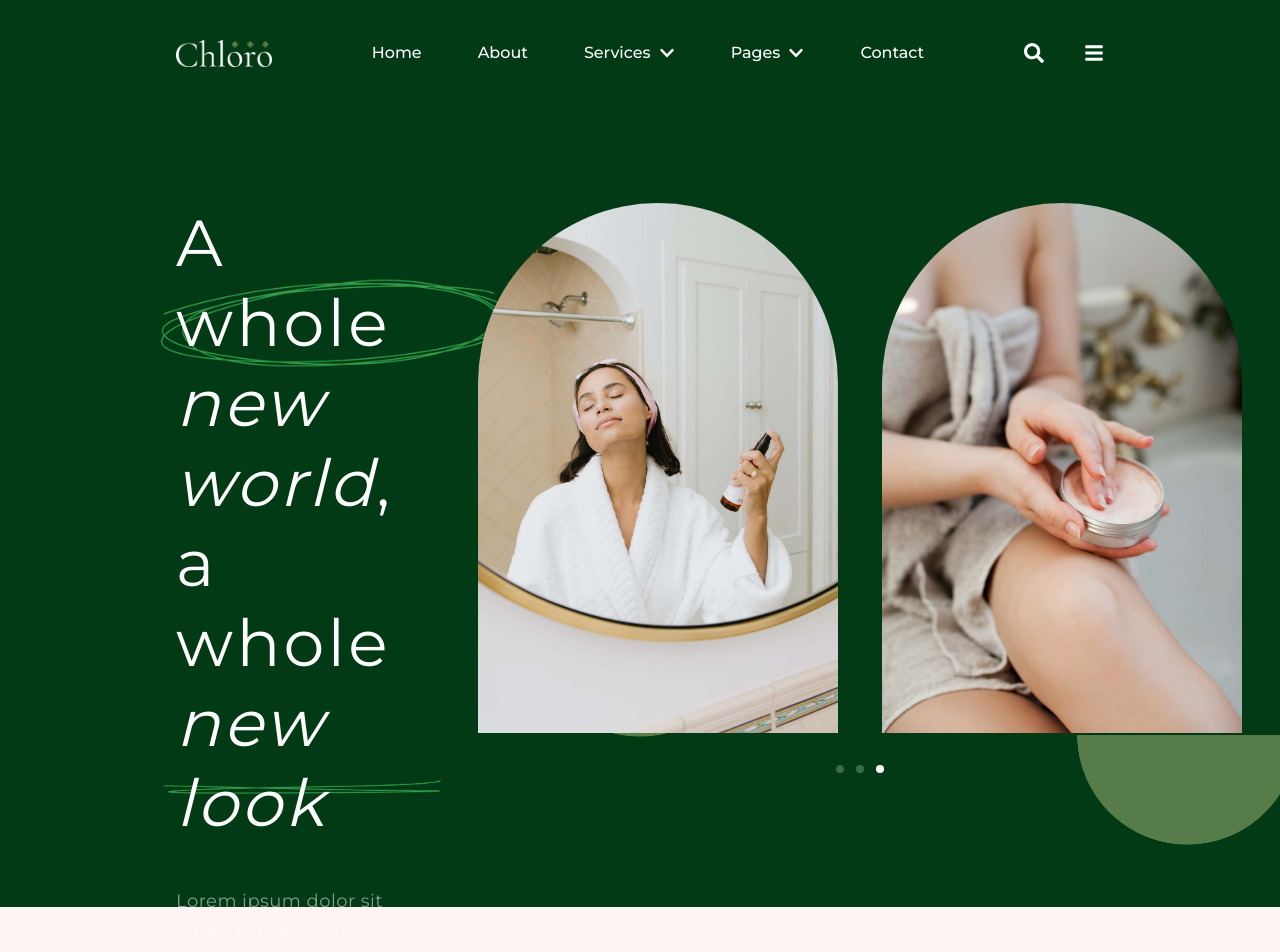
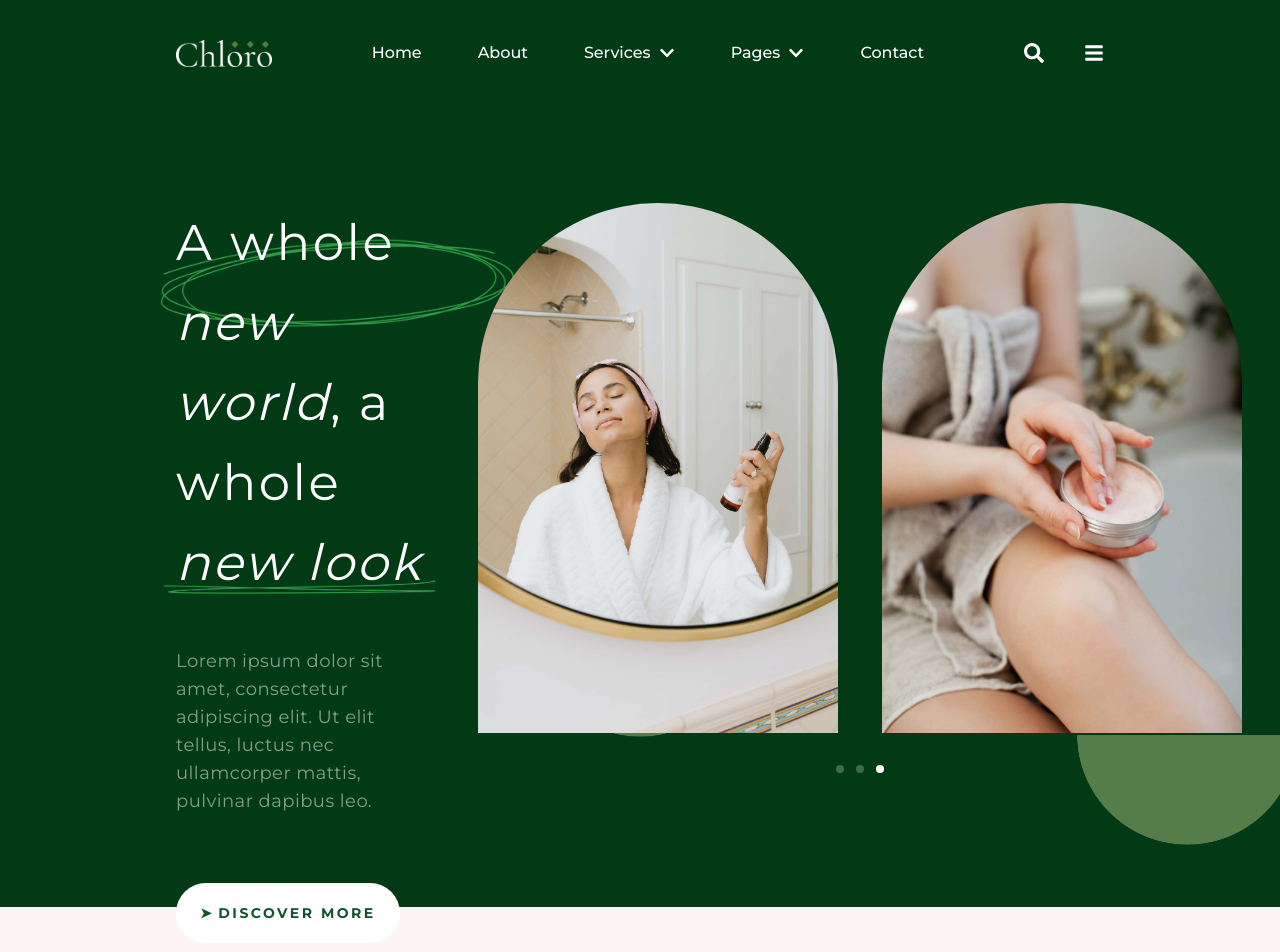
Before and after one commit to Aradhya-005/chloro, a Next.js app: page / in a window 1280 px wide. Shown: the top 952 px of the page. Built offline with nearby package versions, Linux system fonts and the light colour scheme.

Commit message:
changes the font size of hero section

```diff
--- a/src/components/HeroSection.js
+++ b/src/components/HeroSection.js
@@ -1,5 +1,5 @@
 import HeroCarousel from "./HeroCarousel";
-import Arrow from  '../../public/assets/arrow.svg';
+import Arrow from "../../public/assets/arrow.svg";
 import HeroBackgroundImage from "../../public/assets/Artboard-2overlay_.png";
 import Asset_6 from "../../public/assets/Asset-6_2.png";
 import Asset_4 from "../../public/assets/Asset-4_2.png";
@@ -21,7 +21,7 @@ function HeroSection() {
           ></div>
 
           {/* Foreground Text */}
-        <div className="relative z-10 text-[#FFFFFF] text-[65px] tracking-wider leading-[80px] group">
+          <div className="relative z-10 text-[#FFFFFF] text-[50px] tracking-wider leading-[80px] group">
             {/* Div for Background Image behind "A whole new" */}
             <div className="relative inline-block">
               {/* Background behind both "A whole new" */}
@@ -66,13 +66,16 @@ function HeroSection() {
                 }}
               ></div>
             </div>
-  <p className="text-lg tracking-wide pt-11 pb-8 text-[#FFFFFF82]">Lorem ipsum dolor sit amet, consectetur adipiscing elit. Ut elit tellus, luctus nec ullamcorper mattis, pulvinar dapibus leo.</p>
+            <p className="text-lg tracking-wide pt-11 pb-8 text-[#FFFFFF82]">
+              Lorem ipsum dolor sit amet, consectetur adipiscing elit. Ut elit
+              tellus, luctus nec ullamcorper mattis, pulvinar dapibus leo.
+            </p>
             <button className="flex items-center gap-1 mt-9 px-6 py-5 text-sm  text-green-900 bg-white rounded-full font-extrabold">
               <span className="text-green-900">➤</span>
               DISCOVER MORE
-      </button></div>
+            </button>
           </div>
-
+        </div>
 
         {/* Hero Carousel */}
         <div className="relative z-10 pr-9 ">
```
Lines whose indentation alone changed are shown as unchanged.
